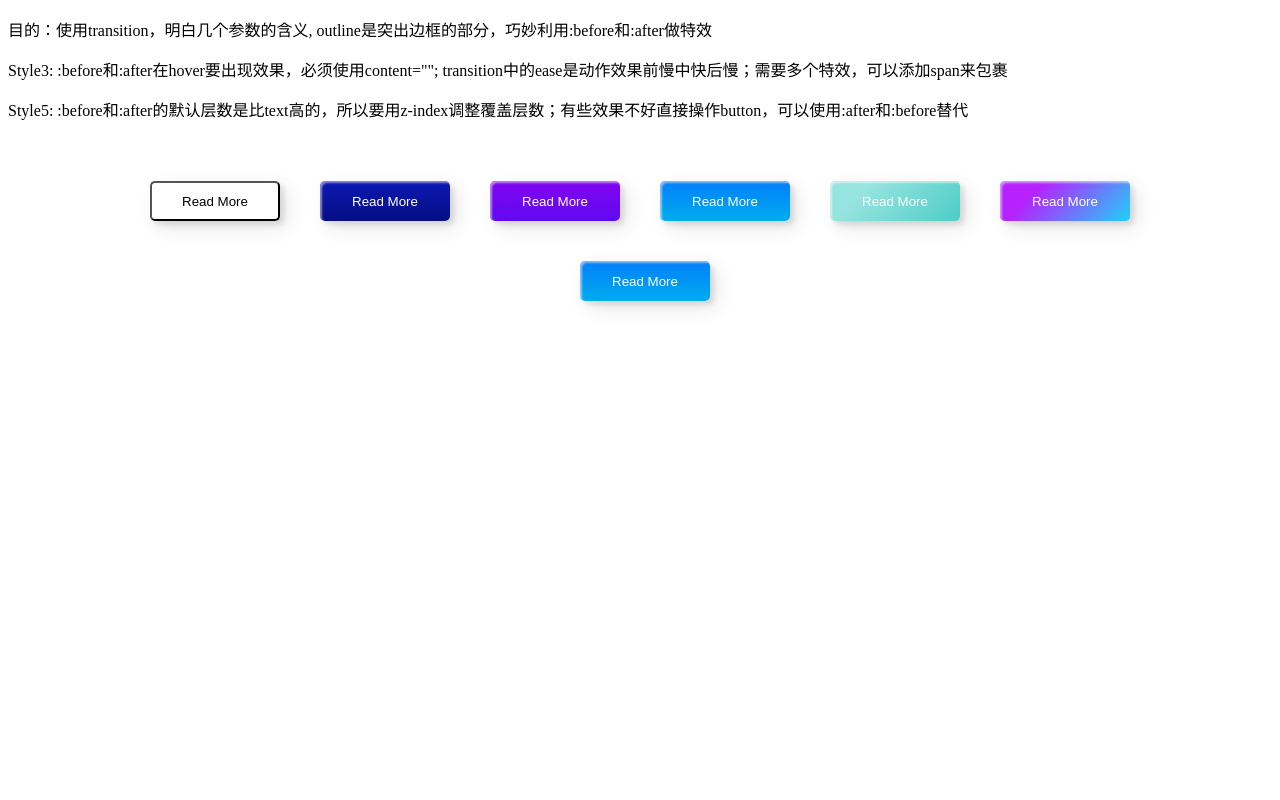
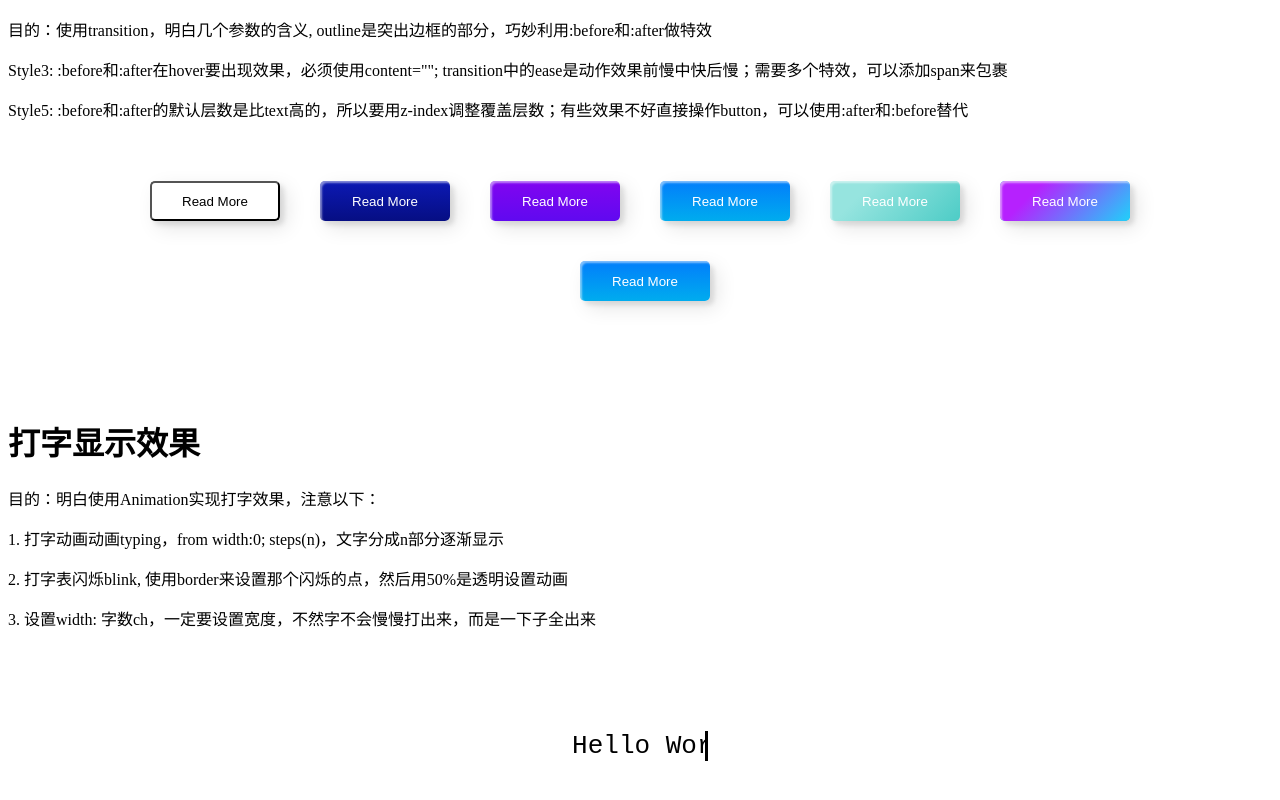
Before and after one commit to JohnMai1994/fe_practice, a React (Create React App) app: page / in a window 1280 px wide. Shown: the part 1710-2510 px from the top of the page. Before the commit the page ends 2071 px from the top, so only its background shows below. Built offline with nearby package versions, Linux system fonts and the light colour scheme.

Commit message:
更新自动打字

```diff
--- a/src/App.js
+++ b/src/App.js
@@ -7,6 +7,7 @@ import Project4 from "./pages/Project4";
 import Project5 from "./pages/Project5";
 import Project6 from "./pages/Project6";
 import Project7 from "./pages/Project7";
+import Project8 from "./pages/Project8";
 
 function App() {
     return (
@@ -45,8 +46,18 @@ function App() {
             <p>目的：使用transition，明白几个参数的含义, outline是突出边框的部分，巧妙利用:before和:after做特效</p>
             <p>Style3: :before和:after在hover要出现效果，必须使用content=""; transition中的ease是动作效果前慢中快后慢；需要多个特效，可以添加span来包裹</p>
             <p>Style5: :before和:after的默认层数是比text高的，所以要用z-index调整覆盖层数；有些效果不好直接操作button，可以使用:after和:before替代</p>
+            <Project7/>
+            <br/>
+            <br/>
+            <h1>打字显示效果</h1>
+            <p>目的：明白使用Animation实现打字效果，注意以下：</p>
+            <p>1. 打字动画动画typing，from width:0; steps(n)，文字分成n部分逐渐显示</p>
+            <p>2. 打字表闪烁blink, 使用border来设置那个闪烁的点，然后用50%是透明设置动画 </p>
+            <p>3. 设置width: 字数ch，一定要设置宽度，不然字不会慢慢打出来，而是一下子全出来</p>
 
-            <Project7/>
+            <Project8/>
+
+
 
 
 
--- /dev/null
+++ b/src/pages/Project8/index.js
@@ -0,0 +1,68 @@
+import React from "react";
+import styled, {keyframes} from "styled-components"
+
+
+const Project8Style = styled.div`
+height: 200px;
+    display: flex;
+    align-items: center;
+    justify-content: center;
+`
+
+const typing = keyframes`
+
+    from {
+      width: 0;
+    }
+
+    80% {
+      width: 37ch;
+
+    }
+
+    100% {
+       width: 37ch;
+    }
+
+
+
+`
+
+const blink = keyframes`
+     50% {
+        border-color: transparent
+      }
+
+`
+
+
+const AutoTyping = styled.div`
+
+    width: 37ch;
+    animation: ${typing} 5s steps(100) infinite, ${blink} 1s step-end infinite alternate;
+    white-space: nowrap;
+    overflow: hidden;
+    border-right: 3px solid;
+    font-family: monospace;
+    font-size: 2em;
+
+
+`
+
+
+
+const Project8 = () => {
+
+    return <Project8Style>
+        <AutoTyping>
+            Hello World, Welcome to my CSS class!
+
+        </AutoTyping>
+
+
+    </Project8Style>
+
+}
+
+
+export default Project8;
```
